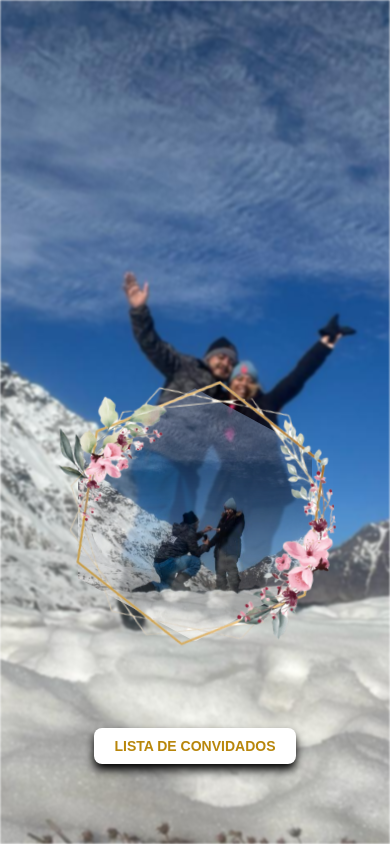
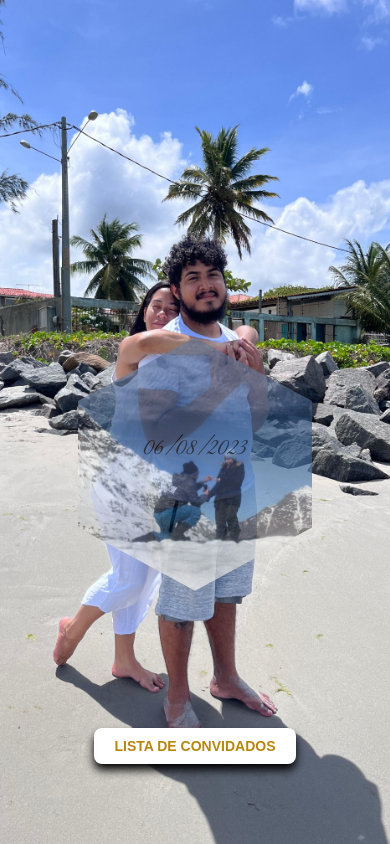
Before and after one commit to Rkadinho/noivado-front, a React (Create React App) app: page / in a window 390 px wide. Built offline with nearby package versions, Linux system fonts and the light colour scheme.

Commit message:
ajuste na responsividade

```diff
--- a/src/components/cards/form.tsx
+++ b/src/components/cards/form.tsx
@@ -15,7 +15,7 @@ export default function Form() {
     choseBy: ''
   });
 
-  const URL_ORIGIN = 'https://noivado-api.onrender.com/'
+  const URL_ORIGIN = 'http://localhost:3000/'
 
   const handleChangeGuest = (e: React.ChangeEvent<HTMLInputElement>) => {
     const { name, value } = e.target;
--- a/src/components/tables/tables.tsx
+++ b/src/components/tables/tables.tsx
@@ -5,7 +5,7 @@ import '../../css/components/table.css';
 
 export default function Table({ titles, contents }: Tables) {
 
-  const URL_ORIGIN = 'https://noivado-api.onrender.com/'
+  const URL_ORIGIN = 'http://localhost:3000/'
 
   const handleDeleteGift = async (id: number) => {
     try {
--- a/src/css/components/modal.css
+++ b/src/css/components/modal.css
@@ -11,3 +11,21 @@
   display: flex;
   justify-content: end;
 }
+
+@media (max-width: 375px) {
+  .modalContainer{
+    top: 51px;
+  }
+}
+
+@media (max-width: 360px) {
+  .modalContainer{
+    top: 60px;
+  }
+}
+
+@media (max-width: 320px) {
+  .modalContainer{
+    top: 20px;
+  }
+}
--- a/src/css/pages/home.css
+++ b/src/css/pages/home.css
@@ -1,12 +1,11 @@
 .background {
-  background-image: url("../../img/img3.jpeg");
+  background-image: url("../../img/img5.jpeg");
   background-repeat: no-repeat;
   background-size: cover ;
   background-position: center;
   margin: 0;
   padding: 0;
   height: 100vh;
-  filter: blur(1px);
 }
 
 .container {
@@ -22,8 +21,8 @@
   background-position: center;
   margin: 0;
   padding: 0;
-  height: 50%;
-  width: 35%;
+  height: 30%;
+  width: 20%;
   position: absolute;
   bottom: 0;
   top: 18rem;
@@ -36,39 +35,13 @@
   bottom: 5rem;
 }
 
-.textHome {
-  position: absolute;
-  top: 0;
-}
-
-.textTitle {
-  font-size: 3rem
-}
-
-.textSubtitle {
+.data{
   font-size: 1.5rem;
-}
-
-.border {
-  background-image: url("../../img/ajuste.png");
-  background-repeat: no-repeat;
-  background-size: cover ;
-  background-position: center;
-  margin: 0;
-  padding: 0;
-  width: 81%;
-  height: 73%;
-  position: absolute;
-  bottom: 0;
-  top: 15rem;
-  transform: rotate(-14deg);
+  top: 3.5rem;
+  position: relative
 }
 
 @media (max-width: 768px) {
-  .textSubtitle {
-    font-size: 1.2rem;
-  }
-
   .containerHome{
     width: 100%;
     padding: 0;
@@ -80,13 +53,6 @@
     position: absolute;
   }
 
-  .border {
-    width: 83%;
-    height: 73%;
-    transform: rotate(-6deg);
-    top: 20.5%
-  }
-
   .button{
     position: absolute;
     bottom: 10rem;
@@ -94,10 +60,6 @@
 }
 
 @media (max-width: 414px) {
-  .textSubtitle {
-    font-size: 1.2rem;
-  }
-
   .containerHome{
     width: 100%;
     padding: 0;
@@ -107,27 +69,20 @@
     height: 30%;
     width: 60%;
     position: absolute;
-    top: 46%
-  }
-
-  .border {
-    width: 73%;
-    height: 63%;
-    transform: rotate(-6deg);
-    top: 34%
+    top: 40%
   }
 
   .button{
     position: absolute;
     bottom: 5rem;
   }
+
+  .data{
+    top: 4.5rem;
+  }
 }
 
 @media (max-width: 375px) {
-  .textSubtitle {
-    font-size: 1.2rem;
-  }
-
   .containerHome{
     width: 100%;
     padding: 0;
@@ -137,27 +92,20 @@
     height: 35%;
     width: 55%;
     position: absolute;
-    top: 34%
-  }
-
-  .border {
-    width: 83%;
-    height: 73%;
-    transform: rotate(-6deg);
-    top: 20%
+    top: 40%
   }
 
   .button{
     position: absolute;
     bottom: 5rem;
   }
+
+  .data{
+    top: 3.5rem;
+  }
 }
 
 @media (max-width: 360px) {
-  .textSubtitle {
-    font-size: 1.2rem;
-  }
-
   .containerHome{
     width: 100%;
     padding: 0;
@@ -167,17 +115,15 @@
     height: 30%;
     width: 60%;
     position: absolute;
-  }
-
-  .border {
-    width: 73%;
-    height: 63%;
-    transform: rotate(-6deg);
-    top: 22%
+    top: 40%;
   }
 
   .button{
     position: absolute;
     bottom: 5rem;
   }
+
+  .data{
+    top: 2.5rem;
+  }
 }
--- a/src/pages/IistGifts.tsx
+++ b/src/pages/IistGifts.tsx
@@ -79,7 +79,7 @@ export default function ListGifts() {
     ))
   }
 
-  const URL_ORIGIN = 'https://noivado-api.onrender.com/'
+  const URL_ORIGIN = 'http://localhost:3000/'
 
   const updateChoseBy = (giftId: any) => {
     fetch(`${URL_ORIGIN}gifts/toChose`, {
--- a/src/pages/controlPanel.tsx
+++ b/src/pages/controlPanel.tsx
@@ -25,7 +25,7 @@ export default function ControlPanel() {
     return guest.name === guestName
   })
 
-  const URL_ORIGIN = 'https://noivado-api.onrender.com/'
+  const URL_ORIGIN = 'http://localhost:3000/'
 
   useEffect(() => {
     fetch(`${URL_ORIGIN}guests/guests`)
--- a/src/pages/home.tsx
+++ b/src/pages/home.tsx
@@ -17,8 +17,8 @@ export default function Home() {
       <div className="background"></div>
       <div className="flex-center">
         <div className="text-center font-secondary photo">
+          <p className="data">06/08/2023</p>
         </div>
-        <div className="border"></div>
         <div className="button">
           <GenericButton text="LISTA DE CONVIDADOS" click={() =>  navigateRoute()}/>
         </div>
--- a/src/pages/listGuests.tsx
+++ b/src/pages/listGuests.tsx
@@ -24,7 +24,7 @@ export default function ListGuests() {
   const navigate = useNavigate();
 
 
-  const URL_ORIGIN = 'https://noivado-api.onrender.com/'
+  const URL_ORIGIN = 'http://localhost:3000/'
 
   const openModal = (guest: Guest) => {
     setSelectedGuest(guest);
@@ -174,7 +174,7 @@ export default function ListGuests() {
       <div className='flex-center modal'>
         <Modal isOpen={modalOpen} onClose={closeModal}>
           <div className='mb-2'>
-            <GenericInput text="Codigo" value={enteredCode} onChange={(e: any) => setEnteredCode(e.target.value)} type='password'/>
+            <GenericInput text="Codigo" value={enteredCode} onChange={(e: any) => setEnteredCode(e.target.value)} type='password' />
           </div>
           <GenericButton text="OK" click={() => handleCodeVerifi()} />
         </Modal>
--- a/src/pages/loginAdm.tsx
+++ b/src/pages/loginAdm.tsx
@@ -31,7 +31,7 @@ export default function LoginAdmin() {
     }
   }
 
-  const URL_ORIGIN = 'https://noivado-api.onrender.com/'
+  const URL_ORIGIN = 'http://localhost:3000/'
 
   useEffect(() => {
     fetch(`${URL_ORIGIN}guests/guests`)
```
Also changed, not shown: src/img/img3.jpeg (deleted), src/img/img5.jpeg (added).
